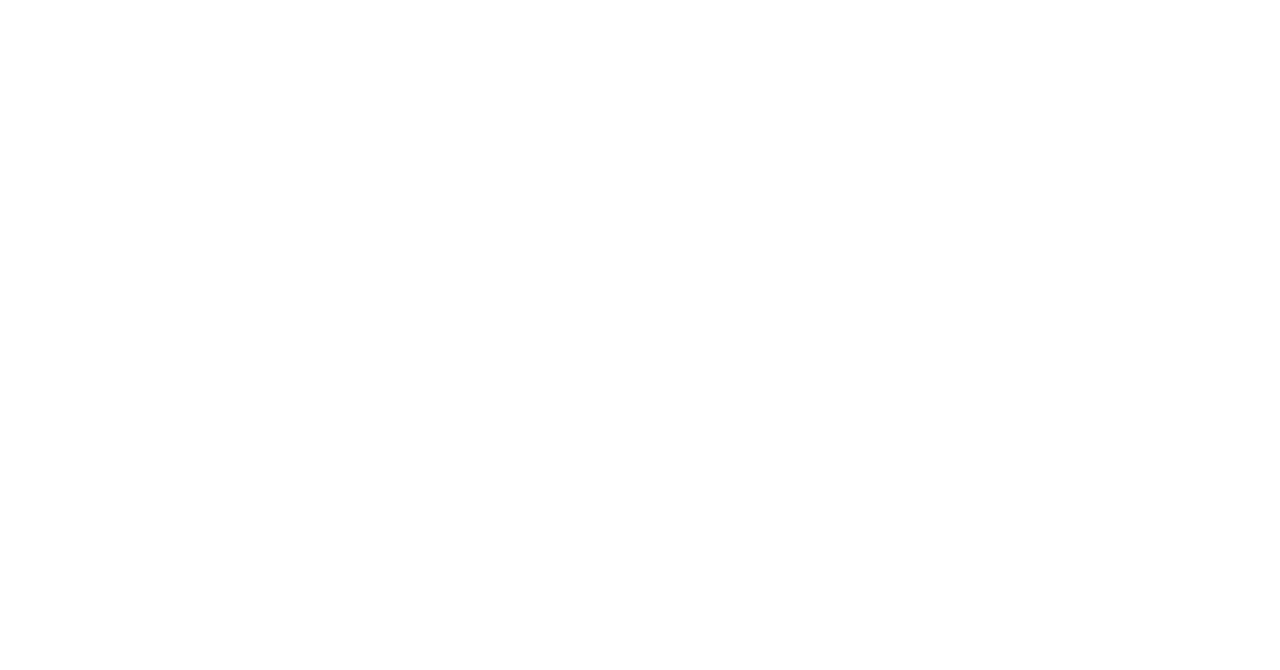
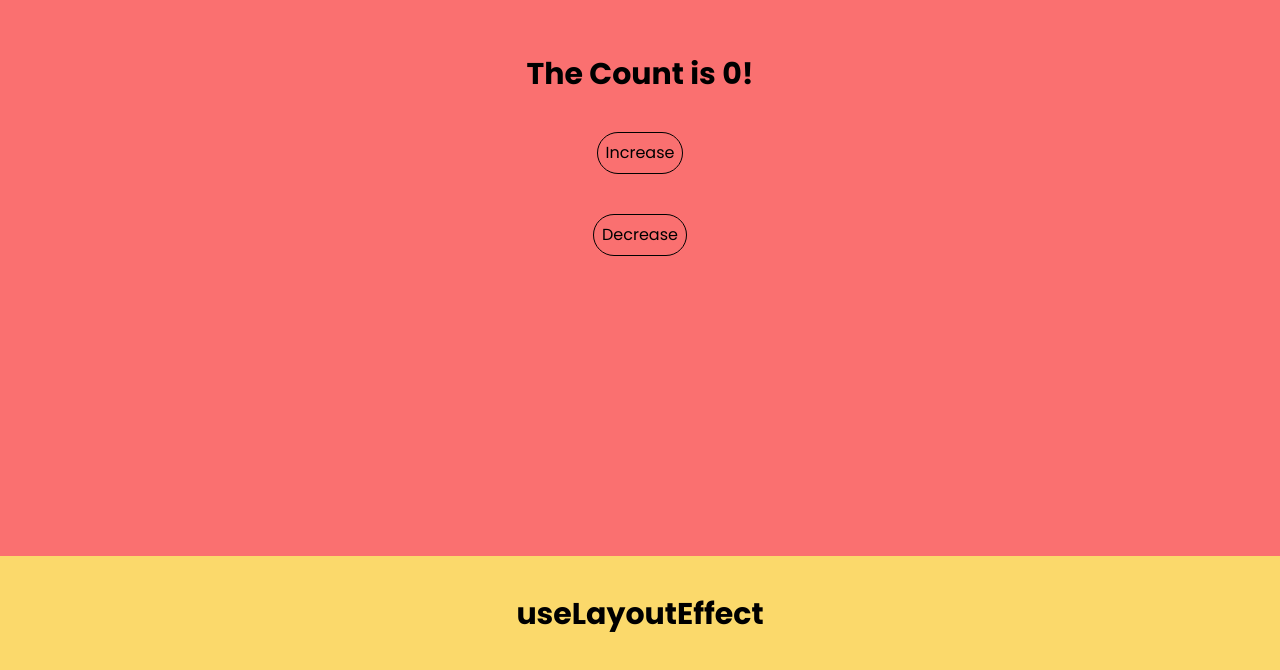
Before and after one commit to Shreyanshs0ni/reactHooks, a React (Vite) app: page / in a window 1280 px wide. Shown: the part 5044-5714 px from the top of the page. Before the commit the page ends 4800 px from the top, so only its background shows below. Built offline with nearby package versions, Linux system fonts and the light colour scheme.

Commit message:
useReducer done

```diff
--- a/src/App.jsx
+++ b/src/App.jsx
@@ -5,6 +5,8 @@ import TestUseRef from "./hooks/TestUseRef";
 import TestUseMemo from "./hooks/TestUseMemo";
 import TestUseCallback from "./hooks/TestUseCallback";
 import TestUseContext from "./hooks/TestUseContext";
+import TestUseReducer from "./hooks/TestUseReducer";
+import TestUseLayoutEffect from "./hooks/TestUseLayoutEffect";
 
 const App = () => {
   return (
@@ -15,6 +17,8 @@ const App = () => {
       <TestUseMemo />
       <TestUseCallback />
       <TestUseContext />
+      <TestUseReducer />
+      <TestUseLayoutEffect />
     </div>
   );
 };
--- /dev/null
+++ b/src/hooks/TestUseLayoutEffect.jsx
@@ -0,0 +1,16 @@
+import React from "react";
+
+const TestUseLayoutEffect = () => {
+  return (
+    <div className="relative h-[100vh] w-[100%] bg-[#fbd96b]">
+      <h1 className="absolute top-10 m-auto w-[100%] text-center text-3xl font-bold">
+        useLayoutEffect
+        {/* <p className="mt-5 text-sm font-medium underline">Open Console</p> */}
+      </h1>
+
+      <div className="flex h-[100vh] flex-col items-center justify-center gap-10"></div>
+    </div>
+  );
+};
+
+export default TestUseLayoutEffect;
--- /dev/null
+++ b/src/hooks/TestUseReducer.jsx
@@ -0,0 +1,57 @@
+import React, { useReducer, useState } from "react";
+
+const initialState = { count: 0 };
+
+const reducer = (state, action) => {
+  switch (action.type) {
+    case "increase":
+      return {
+        ...state,
+        count: state.count + action.data,
+      };
+    case "decrease":
+      return {
+        ...state,
+        count: state.count - action.data,
+      };
+  }
+};
+
+const TestUseReducer = () => {
+  const [state, dispatch] = useReducer(reducer, initialState);
+
+  console.log(state);
+  return (
+    <div className="relative h-[100vh] w-[100%] bg-[#FA7070]">
+      <h1 className="absolute top-10 m-auto w-[100%] text-center text-3xl font-bold">
+        useReducer
+        {/* <p className="mt-5 text-sm font-medium underline">Open Console</p> */}
+      </h1>
+      <div className="flex h-[100vh] flex-col items-center justify-center gap-10">
+        <h1 className="text-3xl font-bold">The Count is {state.count}!</h1>
+
+        <button
+          onClick={() => {
+            dispatch({ type: "increase", data: 2 });
+          }}
+          className="cursor-pointer rounded-3xl border border-black p-2 text-black transition-colors duration-300 hover:bg-black hover:text-white"
+        >
+          Increase
+        </button>
+        <button
+          onClick={() => {
+            dispatch({
+              type: "decrease",
+              data: 2,
+            });
+          }}
+          className="cursor-pointer rounded-3xl border border-black p-2 text-black transition-colors duration-300 hover:bg-black hover:text-white"
+        >
+          Decrease
+        </button>
+      </div>
+    </div>
+  );
+};
+
+export default TestUseReducer;
```
